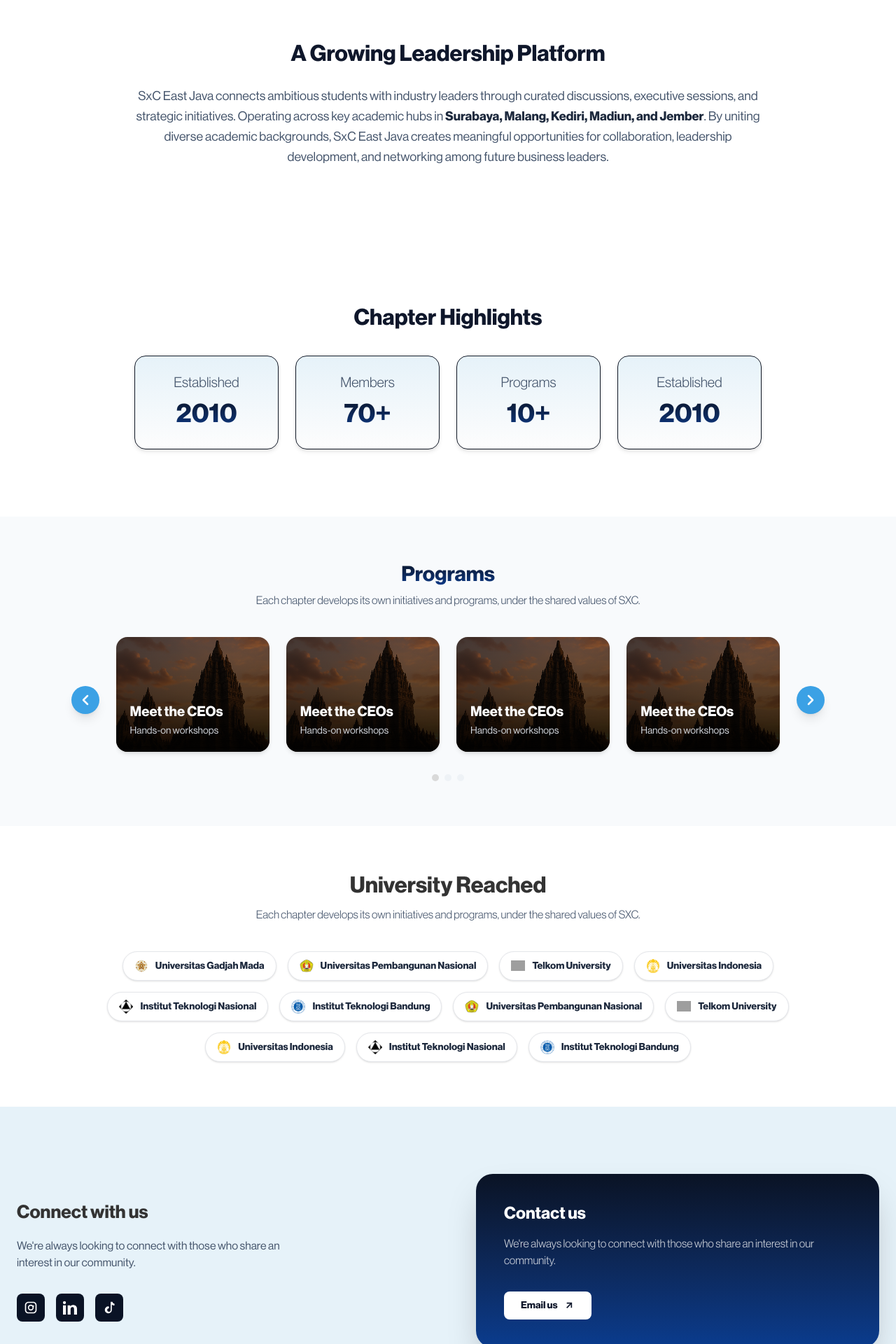
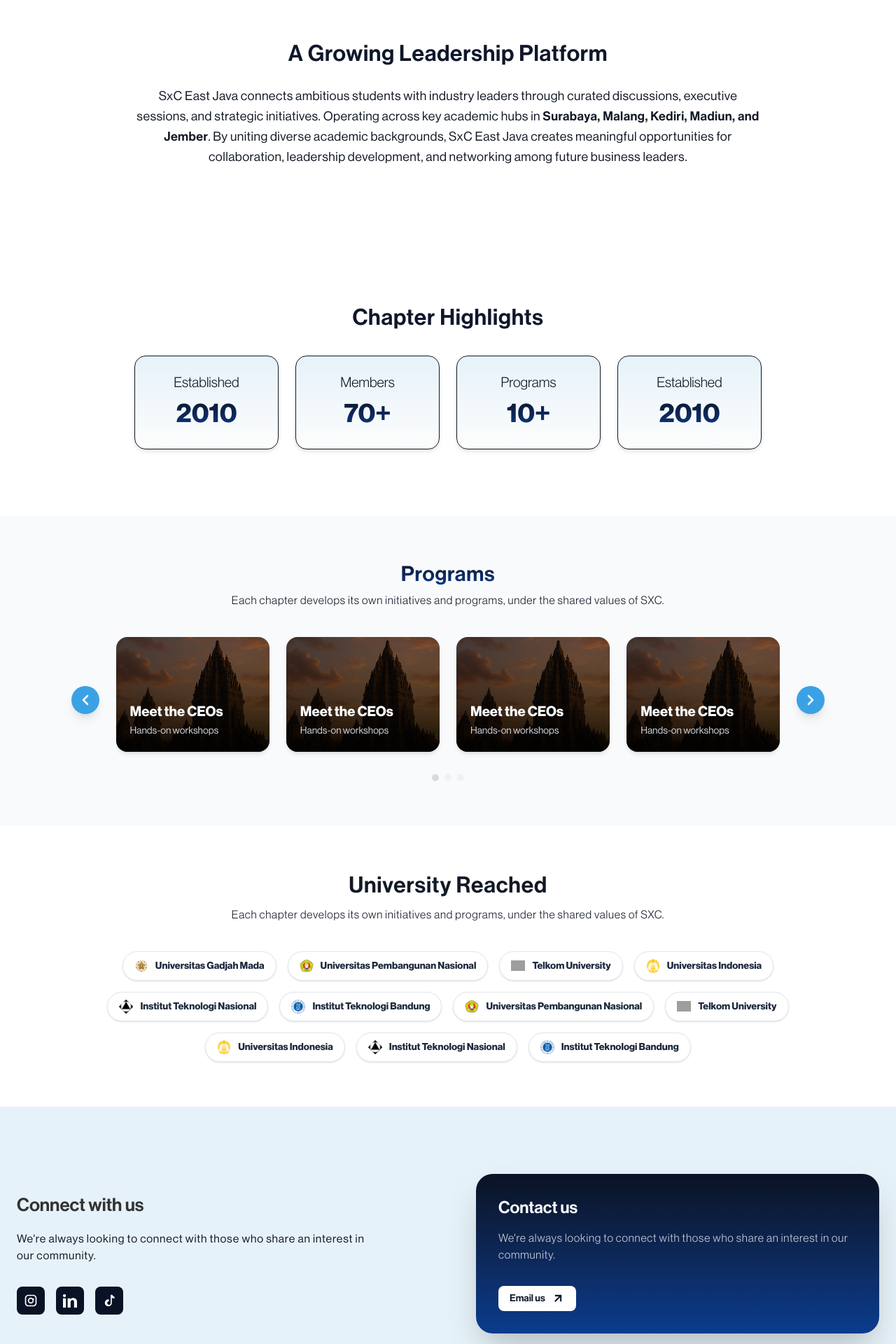
Before and after one commit to diayuunr/studentsxceos-revamp, a Next.js app: page /chapter in a window 1280 px wide. Shown: the part 440-2360 px from the top of the page at 70% size. Built offline with nearby package versions, Linux system fonts and the light colour scheme; grey boxes are pictures that could not be loaded.

Commit message:
fix(chapter-page): adjust font thickness and padding

```diff
--- a/src/app/chapter/about.tsx
+++ b/src/app/chapter/about.tsx
@@ -11,7 +11,7 @@ export default function About() {
           whileInView={{ opacity: 1, y: 0 }}
           viewport={{ once: true }}
           transition={{ duration: 0.6, delay: 0.4, ease: "easeOut" }}
-          className="text-2xl md:text-[32px] font-bold text-slate-900 mb-6"
+          className="text-2xl md:text-[32px] font-medium tracking-wide text-slate-900 mb-6"
         >
           A Growing Leadership Platform
         </motion.h2>
@@ -21,12 +21,12 @@ export default function About() {
           whileInView={{ opacity: 1, y: 0 }}
           viewport={{ once: true }}
           transition={{ duration: 0.6, delay: 0.4, ease: "easeOut" }}
-          className="text-slate-600 leading-relaxed text-sm md:text-[18px]"
+          className="leading-relaxed tracking-wide text-sm md:text-[18px]"
         >
           SxC East Java connects ambitious students with industry leaders
           through curated discussions, executive sessions, and strategic
           initiatives. Operating across key academic hubs in{' '}
-          <strong className="text-slate-800">
+          <strong className="font-medium">
             Surabaya, Malang, Kediri, Madiun, and Jember
           </strong>
           . By uniting diverse academic backgrounds, SxC East Java creates
--- a/src/app/chapter/contact.tsx
+++ b/src/app/chapter/contact.tsx
@@ -19,9 +19,9 @@ export default function Contact() {
           transition={{ duration: 0.8, ease: "easeOut" }}
           className="text-center md:text-left"
         >
-          <h2 className="text-[26px] font-bold text-[#333333] mb-4">Connect with us</h2>
-          <p className="text-slate-600 mb-8 max-w-sm mx-auto md:mx-0">
-            We're always looking to connect with those who share an interest in our community.
+          <h2 className="text-[26px] font-medium text-[#333333] mb-4">Connect with us</h2>
+          <p className="mb-8 max-w-lg mx-auto md:mx-0 tracking-wider">
+            We&apos;re always looking to connect with those who share an interest in our community.
           </p>
           <div className="flex justify-center md:justify-start gap-4">
             {socialMedia.map((social, index) => (
@@ -48,19 +48,19 @@ export default function Contact() {
           whileInView={{ opacity: 1, scale: 1 }}
           viewport={{ once: true }}
           transition={{ duration: 0.6, delay: 0.2 }}
-          className="bg-linear-to-b from-[#0A1325] to-[#0A3C8E] rounded-3xl p-8 md:p-10 shadow-2xl"
+          className="bg-linear-to-b from-[#0A1325] to-[#0A3C8E] rounded-3xl p-8 md:p-8 shadow-2xl"
         >
-          <h3 className="text-2xl font-bold text-white mb-4">Contact us</h3>
-          <p className="text-white/80 text-sm md:text-base mb-8 font-light">
-            We're always looking to connect with those who share an interest in our community.
+          <h3 className="text-2xl font-medium text-white mb-4">Contact us</h3>
+          <p className="text-white/80 text-sm md:text-base mb-8 font-light tracking-wider">
+            We&apos;re always looking to connect with those who share an interest in our community.
           </p>
           <motion.button
             whileHover={{ scale: 1.02 }}
             whileTap={{ scale: 0.98 }}
-            className="bg-white text-slate-900 font-bold py-2.5 px-6 rounded-lg flex items-center gap-2 hover:bg-gray-100 transition-colors text-sm cursor-pointer"
+            className="bg-white text-slate-900 font-medium py-2 px-4 rounded-lg flex items-center gap-2 hover:bg-gray-100 transition-colors text-sm cursor-pointer"
           >
             Email us
-            <svg width="16" height="16" viewBox="0 0 24 24" fill="none" stroke="currentColor" strokeWidth="2.5">
+            <svg width="20" height="20" viewBox="0 0 24 24" fill="none" stroke="currentColor" strokeWidth="2.5">
               <line x1="7" y1="17" x2="17" y2="7"></line>
               <polyline points="7 7 17 7 17 17"></polyline>
             </svg>
--- a/src/app/chapter/hero.tsx
+++ b/src/app/chapter/hero.tsx
@@ -1,15 +1,17 @@
 'use client';
 import { motion } from 'framer-motion';
 import { useRouter } from 'next/navigation';
+import Image from 'next/image';
 
 export default function Hero() {
   const router = useRouter();
 
   return (
     <section className="relative w-full h-[40vh] md:h-[50vh] flex flex-col items-center justify-center overflow-hidden">
-      <img
+      <Image
         src="/candi.png"
         alt="East Java Background"
+        fill
         className="absolute inset-0 w-full h-full object-cover z-0"
       />
       <div className="absolute inset-0 bg-linear-to-b from-[#0A1325]/80 to-[#0A3C8E]/90 z-10"></div>
@@ -35,10 +37,10 @@ export default function Hero() {
         transition={{ duration: 0.6, ease: "easeOut" }}
         className="relative z-20 text-center px-4 mt-8"
       >
-        <h1 className="text-2xl md:text-3xl font-bold text-white mb-2 leading-tight">
+        <h1 className="text-2xl md:text-3xl font-medium text-white mb-2 tracking-wide glow-text">
           East Java
         </h1>
-        <p className="text-white/90 text-[16px] md:text-[18px] font-light tracking-wide max-w-sm md:max-w-xl mx-auto">
+        <p className="text-white/90 text-[16px] md:text-[18px] font-light tracking-wider max-w-sm md:max-w-xl mx-auto">
           Nurturing Future Leaders Across East Java
         </p>
       </motion.div>
--- a/src/app/chapter/highlights.tsx
+++ b/src/app/chapter/highlights.tsx
@@ -17,7 +17,7 @@ export default function Highlights() {
           whileInView={{ opacity: 1, y: 0 }}
           viewport={{ once: true }}
           transition={{ duration: 0.6, ease: "easeOut" }}
-          className="text-xl md:text-[32px] font-bold text-slate-900 mb-8"
+          className="text-xl md:text-[32px] font-medium tracking-wide text-slate-900 mb-8"
         >
           Chapter Highlights
         </motion.h3>
@@ -32,7 +32,7 @@ export default function Highlights() {
               transition={{ duration: 0.5, delay: index * 0.1, ease: "easeOut" }}
               className="shadow-md shadow-black/10 bg-linear-to-b from-[#E6F2F9] to-[#FDFDFD] border border-[#E3E8EF]/200 rounded-2xl p-6 flex flex-col items-center justify-center hover:-translate-y-2 hover:shadow-lg transition-all duration-300"
             >
-              <span className="text-slate-600 text-sm md:text-[20px] mb-1 font-light">
+              <span className="text-sm md:text-[20px] mb-1 font-light">
                 {stat.label}
               </span>
               <span className="text-2xl md:text-[38px] font-semibold bg-linear-to-b from-[#0A1325] to-[#0A3C8E] bg-clip-text text-transparent">
--- a/src/app/chapter/programs.tsx
+++ b/src/app/chapter/programs.tsx
@@ -32,10 +32,10 @@ export default function Programs() {
         transition={{ duration: 0.6, ease: "easeOut" }}
         className="text-center mb-10"
       >
-        <h2 className="text-2xl md:text-3xl font-semibold bg-linear-to-b from-[#0A1325] to-[#0A3C8E] bg-clip-text text-transparent mb-2">
+        <h2 className="text-2xl md:text-3xl font-medium tracking-wide bg-linear-to-b from-[#0A1325] to-[#0A3C8E] bg-clip-text text-transparent mb-2">
           Programs
         </h2>
-        <p className="text-slate-600 text-sm md:text-base font-light max-w-2xl text-center">
+        <p className="text-sm md:text-base font-light tracking-wider max-w-2xl text-center">
           Each chapter develops its own initiatives and programs, under the shared values of SXC.
         </p>
       </motion.div>
--- a/src/app/chapter/universities.tsx
+++ b/src/app/chapter/universities.tsx
@@ -25,8 +25,8 @@ export default function Universities() {
         transition={{ duration: 0.6 }}
         className="text-center mb-10"
       >
-        <h2 className="text-2xl md:text-[32px] font-bold text-[#333333] mb-2">University Reached</h2>
-        <p className="text-slate-600 text-sm md:text-base font-light text-center">
+        <h2 className="text-2xl md:text-[32px] font-medium mb-2 tracking-wide">University Reached</h2>
+        <p className="text-sm md:text-base font-light text-center tracking-wider">
           Each chapter develops its own initiatives and programs, under the shared values of SXC.
         </p>
       </motion.div>
```
